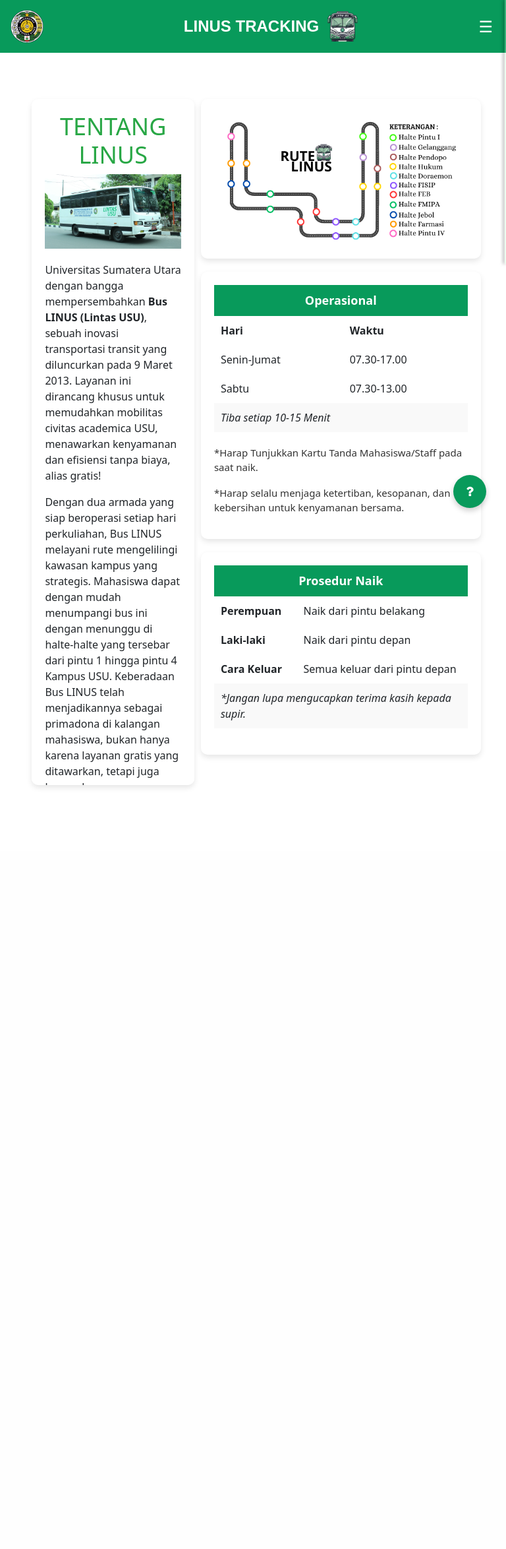
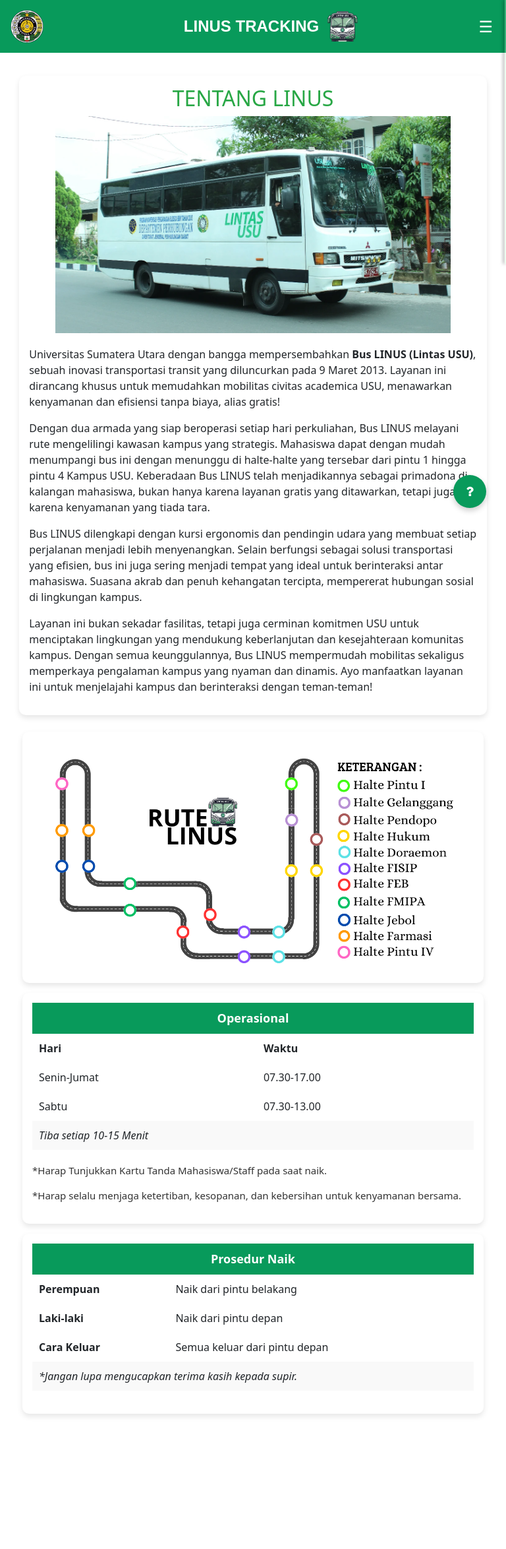
Before and after one commit to DamaiSilalahi/WEBSITE-LINUS, a PHP site: page /bus-location/TL/TentangLinus.php in a window 768 px wide. Shown: the whole page at 66% size. Before the commit the page ends 1194 px from the top, so only its background shows below. Run offline with PHP 8.4, Linux system fonts and the light colour scheme; some web fonts are replaced.

Commit message:
terakhir

```diff
--- a/css/TL.css
+++ b/css/TL.css
@@ -112,9 +112,52 @@ body {
   }
 }
 
+@media (min-width: 600px) and (max-width: 1024px) {
+  .TLcontent {
+    flex-direction: column;
+    padding: 10px;
+    width: 95%;
+    max-width: 800px;
+  }
+
+  .TLdescription {
+    width: 100%;
+    margin: 10px 0;
+    padding: 15px;
+    min-height: 500px;
+  }
+
+  table {
+    font-size: 16px;
+  }
+
+  .main-title {
+    font-size: 32px;
+  }
+
+  .faq-button {
+    bottom: 20px;
+    right: 20px;
+    width: 45px;
+    height: 45px;
+    font-size: 18px;
+  }
+
+  .TLprocedure-table, .TLtable, .TLrute {
+    max-width: 700px;
+    padding: 15px;
+    margin: 15px auto;
+  }
+}
+
 @media (max-width: 768px) {
   main {
-      margin-top: 40px;
+    margin-top: 5px !important;
+  }
+}
+@media (max-width: 1024px) {
+  main {
+    margin-top: 5px !important;
   }
 }
 
@@ -132,7 +175,10 @@ body {
   }
 
   main {
-      margin-top: 30px;
+    margin-top: 60px !important;
+  }
+  .TLcontent {
+    margin: 0;
   }
 }
 
--- a/css/main.css
+++ b/css/main.css
@@ -10,9 +10,10 @@ main {
     justify-content: center;
     align-items: center;
     height: auto;
-    padding-top: 20px;
+    padding-top: 40px;
     box-sizing: border-box;
-    margin-top: 80px;
+    margin-top: 30px;
+    padding-bottom: 80px;
 }
 
 .mapContainer {
@@ -166,12 +167,6 @@ footer {
     text-align: center;
     padding-top: 5px;
   }
-    .layanan-pengaduan p {
-      font-size: 20px;
-  }
-  .mapContainer {
-      margin: 0px;
-  }
 }
 
 @media (max-width: 320px) {
```
Lines whose indentation alone changed are shown as unchanged.
